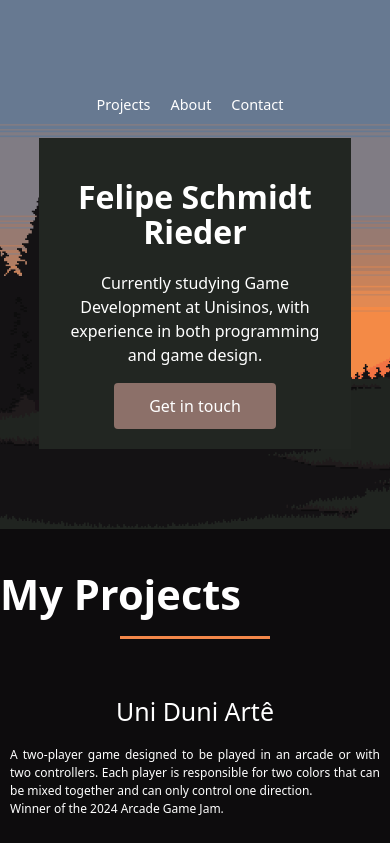
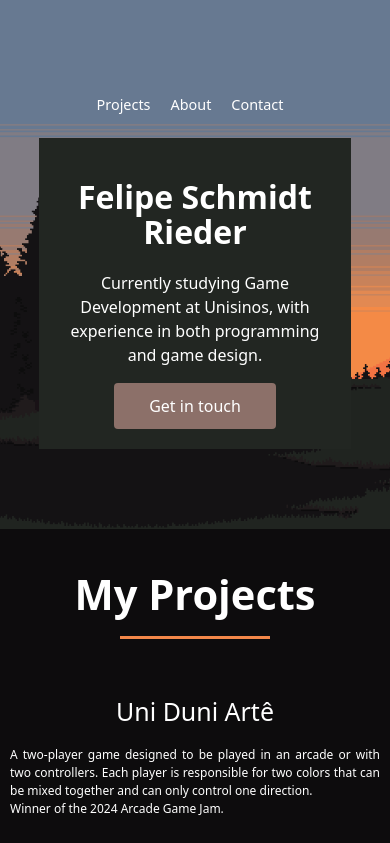
Before and after one commit to feliperieder/Portfolio, a React (Vite) app in the folder portfolio/: page / in a window 390 px wide. Shown: the top 843 px of the page. Built offline with nearby package versions, Linux system fonts and the light colour scheme.

Commit message:
Erro de centralização

```diff
--- a/portfolio/src/components/ProjectsComponent.module.css
+++ b/portfolio/src/components/ProjectsComponent.module.css
@@ -87,7 +87,7 @@ figcaption{
     }
 
     .title{
-        text-align: ce;
+        text-align: center;
     }
 
     ul{
```
